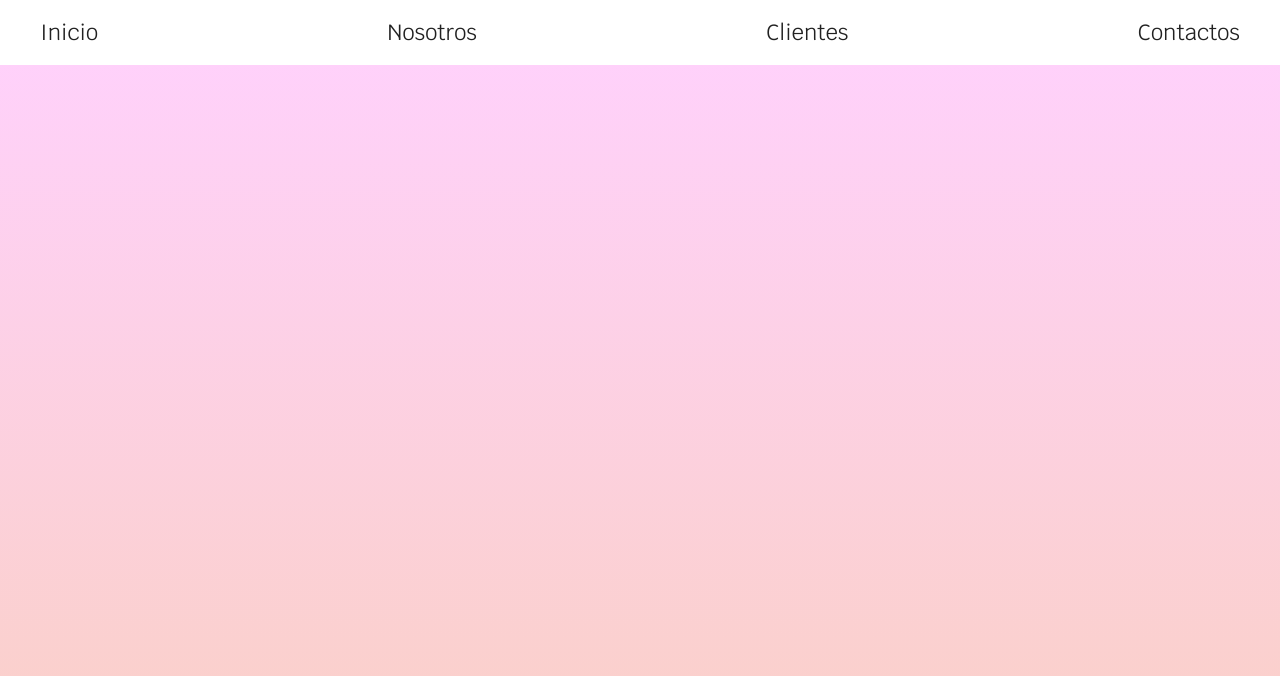
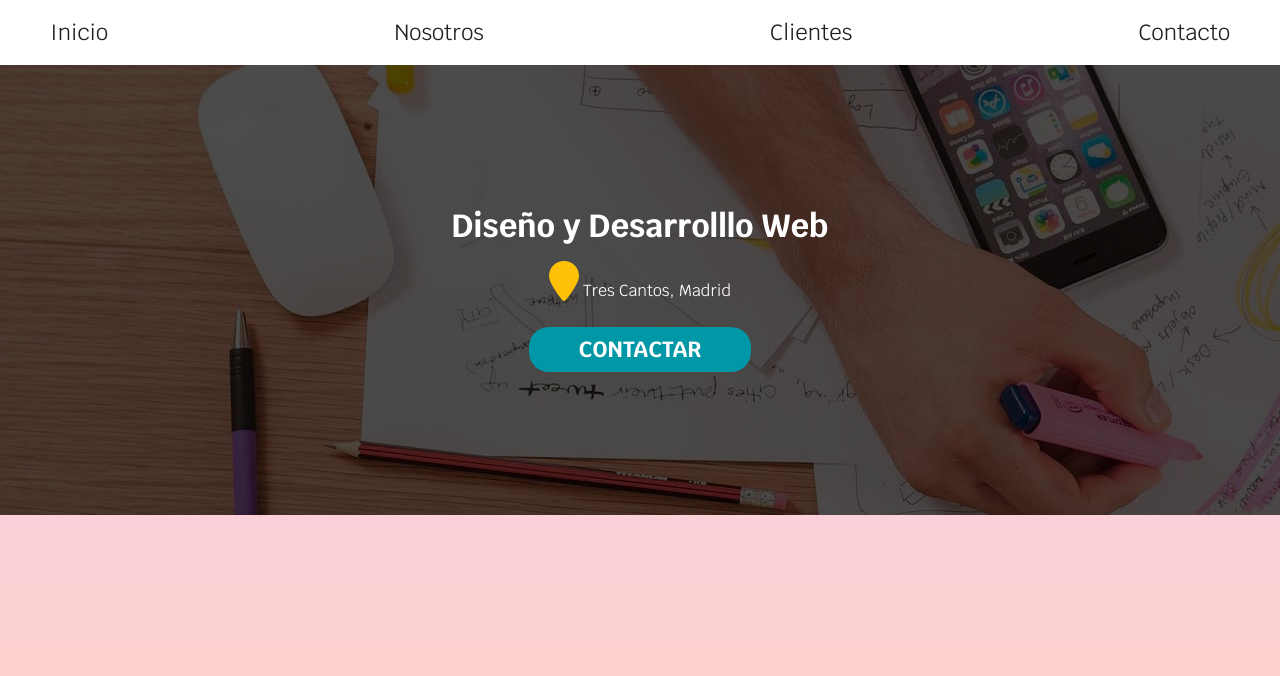
Before and after one commit to IGNACIOFC/Freelancer, a plain HTML site: page index.html in a window 1280 px wide. Drawn offline with Linux system fonts and the light colour scheme.

Commit message:
Hero section added

```diff
--- a/css/style.css
+++ b/css/style.css
@@ -1,4 +1,6 @@
 :root {
+    --primario: #ffc107;
+    --secundario: #0097a7;
     --oscuro: #212121;
 }
 
@@ -19,6 +21,12 @@ body {
     font-family: 'Krub', sans-serif;
     min-height: 100%;
     background-image: linear-gradient(to top, #fad0c4 0%, #ffd1ff 100%);
+}
+
+h1,
+h2,
+h3 {
+    margin: 0;
 }
 
 
@@ -57,6 +65,53 @@ body {
 
 @media (min-width: 768px) {
     .site-header nav a {
-        margin-bottom: 0;
+        margin: 0 1rem;
     }
 }
+
+
+/** Hero **/
+
+.hero {
+    height: 45rem;
+    background-image: url(../img/hero.jpg);
+    position: relative;
+    display: flex;
+    justify-content: center;
+    align-items: center;
+}
+
+.hero::after {
+    content: "";
+    background-color: rgba(0, 0, 0, .7);
+    position: absolute;
+    top: 0;
+    left: 0;
+    right: 0;
+    bottom: 0;
+}
+
+.contenedor-hero {
+    color: white;
+    position: relative;
+    z-index: 1;
+    text-align: center;
+}
+
+.contenedor-hero i {
+    font-size: 4rem;
+    color: var(--primario);
+}
+
+.boton {
+    background-color: var(--secundario);
+    padding: 1rem 5rem;
+    display: inline-block;
+    margin-top: 1rem;
+    color: white;
+    text-decoration: none;
+    text-transform: uppercase;
+    font-weight: 700;
+    font-size: 2.2rem;
+    border-radius: 2rem;
+}
--- a/index.html
+++ b/index.html
@@ -18,9 +18,19 @@
             <a href="#">Inicio</a>
             <a href="#">Nosotros</a>
             <a href="#">Clientes</a>
-            <a href="#">Contactos</a>
+            <a href="#">Contacto</a>
         </nav>
     </header>
+
+    <div class="hero">
+        <div class="contenedor-hero">
+            <h1>Diseño y Desarrolllo Web</h1>
+            <p><i class="fas fa-map-marker"></i> Tres Cantos, Madrid</p>
+            <a href="#" class="boton">Contactar</a>
+        </div>
+    </div>
+
+
 </body>
 
 </html>
```
